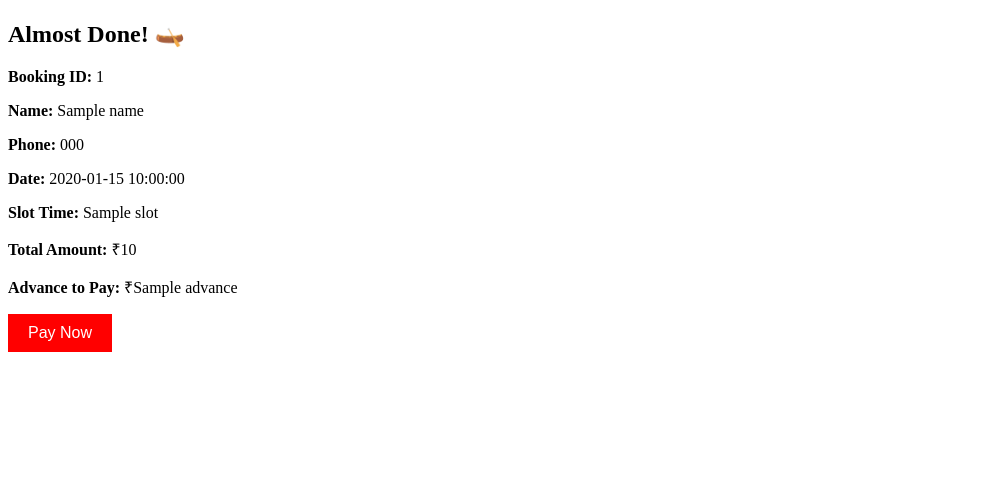
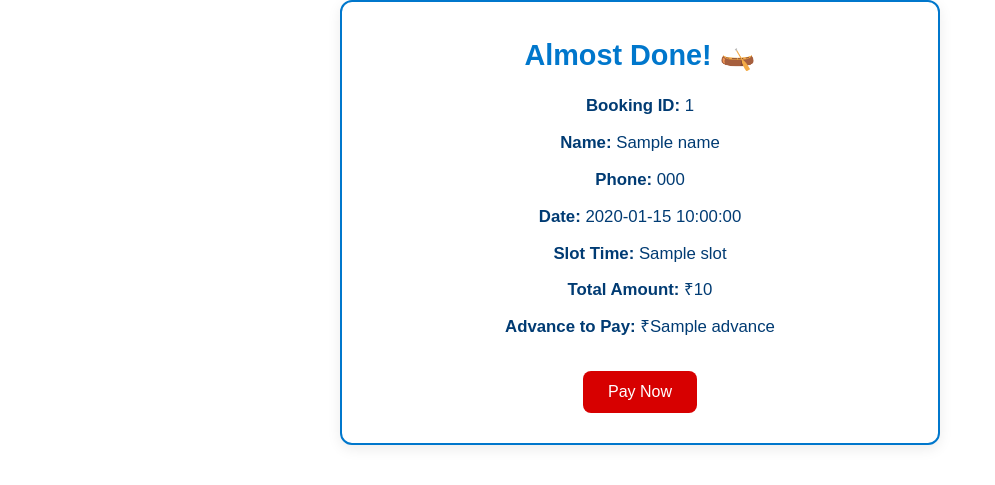
Before and after one commit to nevinjose-dev/rafting_booking_app, a Flask app: template templates/confirmation.html in a window 1280 px wide. Shown: the top 485 px of the page, without its empty margins (0-995 px from the left). Run offline with Flask 3, Linux system fonts and the light colour scheme; the template is opened without the code that fills it: most values are stand-ins (such as "Sample title", 1, 10 or a date in 2020); some libraries are stand-ins or nearby versions.

Commit message:
Update confirmation template and move CSS to style.css

```diff
--- a/static/style.css
+++ b/static/style.css
@@ -5,13 +5,15 @@
   box-sizing: border-box;
   scroll-behavior: smooth;
 }
-
 body {
+  margin: 0;
+  padding: 0;
+  overflow-x: hidden;
   font-family: 'Poppins', sans-serif;
   background: #ffffff;
   color: #003B73;
   line-height: 1.6;
-  margin: 20px;
+
 }
 
 /* Navigation */
@@ -352,3 +354,90 @@ button[type="submit"] {
     font-size: 1rem;
   }
 }
+/* ========== Confirmation Page Styles ========== */
+
+.confirmation-box {
+  width: 100%;
+  max-width: 600px;
+  margin: auto;
+  background: #ffffff;
+  border: 2px solid #0077cc;
+  padding: 30px 20px;
+  border-radius: 12px;
+  box-shadow: 0 4px 14px rgba(0, 0, 0, 0.08);
+  overflow: visible;
+  text-align: center;
+}
+
+.confirmation-box h2 {
+  font-size: 1.8rem;
+  margin-bottom: 15px;
+  color: #0077cc;
+}
+
+.confirmation-box p {
+  margin-bottom: 10px;
+  font-size: 1.05rem;
+  word-break: break-word;
+}
+
+#payBtn {
+  background-color: #d70000;
+  color: white;
+  padding: 12px 25px;
+  font-size: 1rem;
+  border: none;
+  border-radius: 8px;
+  cursor: pointer;
+  margin-top: 20px;
+}
+
+#payBtn:hover {
+  background-color: #bb0000;
+}
+
+#successMsg {
+  display: none;
+  margin-top: 25px;
+  border: 2px solid #008000;
+  padding: 20px;
+  background-color: #eaffea;
+  color: #0a7200;
+  border-radius: 10px;
+  text-align: left;
+}
+
+#successMsg h3 {
+  margin-bottom: 10px;
+}
+
+#successMsg ul {
+  padding-left: 20px;
+  margin: 10px 0;
+}
+
+#downloadBtn {
+  background-color: #0077cc;
+  color: white;
+  padding: 10px 20px;
+  font-size: 1rem;
+  border: none;
+  border-radius: 6px;
+  cursor: pointer;
+  margin-top: 15px;
+}
+
+#downloadBtn:hover {
+  background-color: #005fa3;
+}
+
+@media (max-width: 600px) {
+  .confirmation-box {
+    padding: 20px 15px;
+  }
+
+  #payBtn,
+  #downloadBtn {
+    width: 100%;
+  }
+}
--- a/templates/confirmation.html
+++ b/templates/confirmation.html
@@ -1,28 +1,19 @@
 <!DOCTYPE html>
-<html>
+<html lang="en">
 <head>
+  <meta charset="UTF-8" />
+  <meta name="viewport" content="width=device-width, initial-scale=1.0"/>
   <title>Booking Confirmation</title>
-  <style>
-    #payBtn {
-      background-color: red;
-      color: white;
-      padding: 10px 20px;
-      border: none;
-      font-size: 16px;
-      cursor: pointer;
-    }
 
-    #successMsg {
-      display: none;
-      margin-top: 20px;
-      border: 2px solid green;
-      padding: 15px;
-      background-color: #eaffea;
-      color: #0a7200;
-    }
-  </style>
+  <!-- CSS File -->
+  <link rel="stylesheet" href="{{ url_for('static', filename='style.css') }}">
+
+  <!-- PDF Library -->
+  <script src="https://cdnjs.cloudflare.com/ajax/libs/html2pdf.js/0.10.1/html2pdf.bundle.min.js"></script>
 </head>
 <body>
+
+  <div class="confirmation-box" id="confirmationContent">
     <h2>Almost Done! 🛶</h2>
     <p><strong>Booking ID:</strong> {{ booking_id }}</p>
     <p><strong>Name:</strong> {{ name }}</p>
@@ -49,6 +40,9 @@
       <p><strong>📸 Please take a screenshot of this confirmation page.</strong></p>
       <p>Show it at the rafting site as proof of your booking.</p>
       <p>We’ll verify your <strong>name</strong>, <strong>phone number</strong>, <strong>date</strong> and <strong>slot time</strong> at the entrance.</p>
+
+      <button id="downloadBtn">Download Confirmation PDF</button>
+    </div>
   </div>
 
   <script>
@@ -56,6 +50,26 @@
       document.getElementById("payBtn").style.display = "none";
       document.getElementById("successMsg").style.display = "block";
     }
+
+    document.getElementById("downloadBtn").addEventListener("click", function () {
+      const element = document.getElementById("confirmationContent");
+      const opt = {
+        margin: 0.5,
+        filename: 'Rafting-Booking-{{ booking_id }}.pdf',
+        image: { type: 'jpeg', quality: 0.98 },
+        html2canvas: {
+          scale: 2,
+          useCORS: true,
+          scrollX: 0,
+          scrollY: 0,
+          windowWidth: document.documentElement.scrollWidth,
+          windowHeight: document.documentElement.scrollHeight
+        },
+        jsPDF: { unit: 'in', format: 'a4', orientation: 'portrait' }
+      };
+      html2pdf().set(opt).from(element).save();
+    });
   </script>
+
 </body>
 </html>
--- a/templates/landing.html
+++ b/templates/landing.html
@@ -26,7 +26,10 @@ body {
   background: #ffffff;
   color: #003B73;
   line-height: 1.6;
-  margin: 20px;
+  margin: 0;
+  padding: 0;
+  overflow-x: hidden;
+
 }
 
 /* Navigation */
```
Lines whose indentation alone changed are shown as unchanged.
